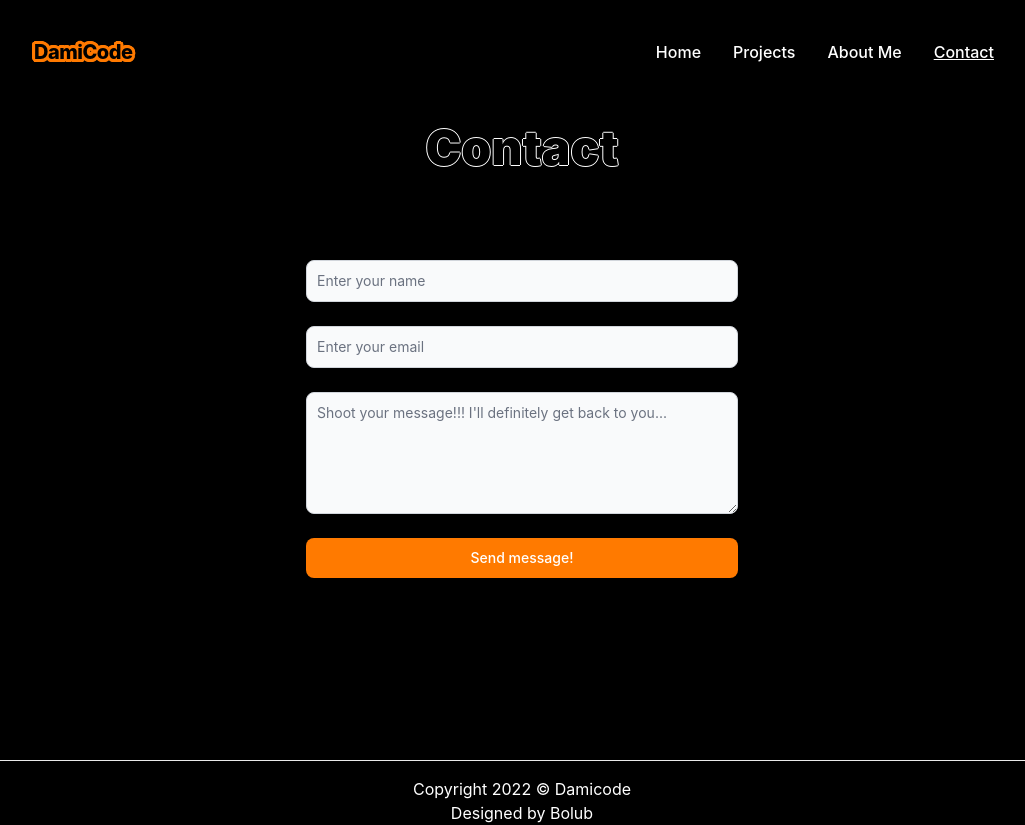
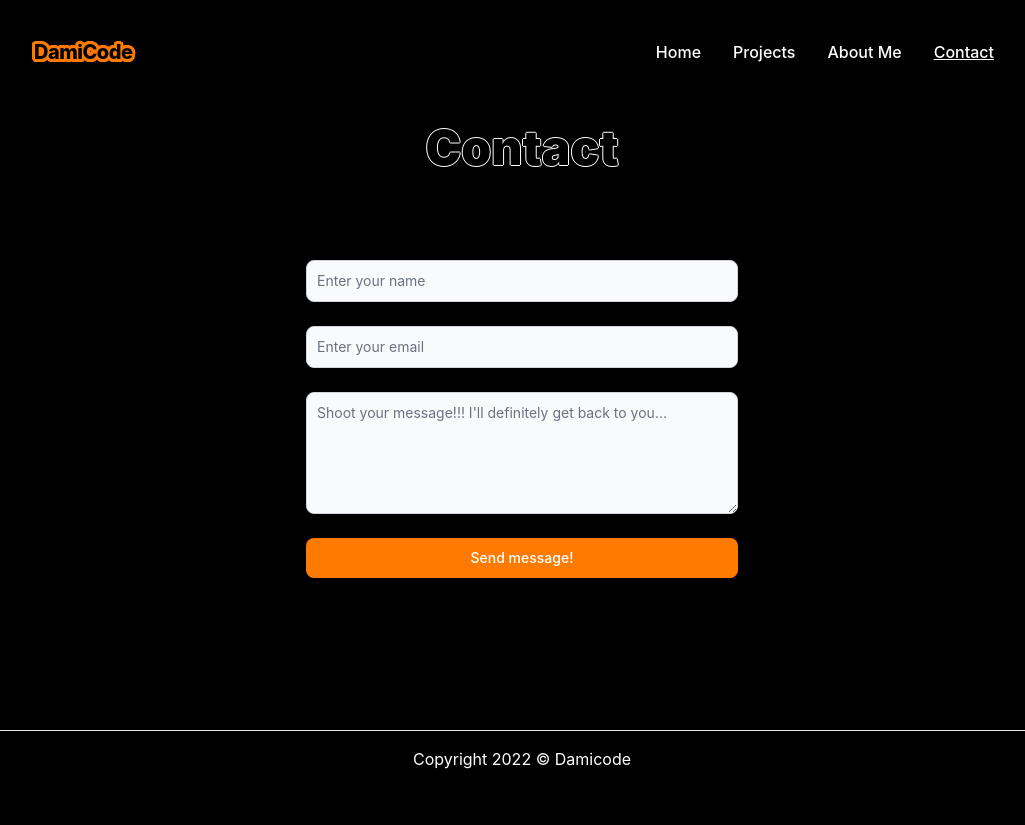
Before and after one commit to DamiCode18/portfolio, a Next.js app: page /contact in a window 1280 px wide. Shown: the whole page, without its empty margins (118-1143 px from the left). After the commit the page ends 800 px from the top, so only its background shows below. Built offline with nearby package versions, Linux system fonts and the light colour scheme.

Commit message:
fixed footer jumping

```diff
--- a/pages/components/Footer.tsx
+++ b/pages/components/Footer.tsx
@@ -5,11 +5,10 @@ type Props = {}
 
 const Footer = (props: Props) => {
 return (
-  <footer className='text-center py-[1rem] border-[#eaeaea] border-t-[1px] bottom-0 w-[100%] absolute mt-auto h-10'>
+  <footer className='text-center py-[1rem] border-[#eaeaea] border-t-[1px] bottom-0 w-[100%] mt-2'>
   <p>
     Copyright {new Date().getFullYear()} &copy; Damicode
   </p>
- <p>Designed by Bolub</p>
 </footer>
 )
 }
--- a/pages/contact.tsx
+++ b/pages/contact.tsx
@@ -34,9 +34,6 @@ const Contact = () => {
                 text: ''
             })
             setStatus(true);
-            setTimeout(() => {
-                setStatus(false);
-            }, 5000)
         })
             .catch((error) => error)
     };
@@ -46,9 +43,9 @@ const Contact = () => {
             <Head>
                 <title>Damicode | Contact </title>
             </Head>
-            {status && <div className="bg-teal-100 border-t-4 border-teal-500 rounded-b text-teal-900 shadow-md px-4 py-3 rounded relative" role="alert">
-                <strong className="font-bold">Your message have been sent successfully!</strong>
-                <span className="block sm:inline">I'll definitely get back to you soon</span>
+            {status && <div className="bg-teal-100 border-t-4 border-teal-500 rounded-b text-teal-900 shadow-md px-4 py-3 rounded relative max-w-[35rem] ml-auto" role="alert">
+                <strong className="font-bold">Your message have been sent successfully! </strong>
+                <span className="block sm:inline"> I'll definitely get back to you soon</span>
                 <span className="absolute top-0 bottom-0 right-0 px-4 py-3">
                     <svg onClick={() => setStatus(false)} className="fill-current h-6 w-6 text-teal-500" role="button" xmlns="http://www.w3.org/2000/svg" viewBox="0 0 20 20"><title>Close</title><path d="M14.348 14.849a1.2 1.2 0 0 1-1.697 0L10 11.819l-2.651 3.029a1.2 1.2 0 1 1-1.697-1.697l2.758-3.15-2.759-3.152a1.2 1.2 0 1 1 1.697-1.697L10 8.183l2.651-3.031a1.2 1.2 0 1 1 1.697 1.697l-2.758 3.152 2.758 3.15a1.2 1.2 0 0 1 0 1.698z" /></svg>
                 </span>
@@ -63,7 +60,7 @@ const Contact = () => {
             </div>
             }
             <h1 className="head-shadow text-center my-[4rem] mx-[10%] justify-center mt-5">Contact</h1>
-            <form onSubmit={onSubmit} className="p-6 max-w-[30rem] mx-auto my-6 h-[400px]">
+            <form onSubmit={onSubmit} className="contact p-6 max-w-[30rem] mx-auto my-6 h-[400px]">
                 <div className="mb-6">
                     <input autoComplete="off" name="subject" type="text" onChange={handleChange} value={formData.subject} className="bg-gray-50 border border-gray-300 text-gray-900 text-sm rounded-lg focus:ring-[#ff7b00d8] focus:border-[#ff7b00d8] block w-full p-2.5 dark:bg-gray-700 dark:border-gray-600 dark:placeholder-gray-400 dark:text-white dark:focus:ring-[#ff7b00d8] dark:focus:border-[#ff7b00d8" placeholder="Enter your name" required />
                 </div>
--- a/pages/homepage.tsx
+++ b/pages/homepage.tsx
@@ -16,8 +16,8 @@ const Homepage = (props: Props) => {
       <Head>
         <title>Damicode | Home</title>
       </Head>
-      <div className="home flex mx-[10%] justify-center mt-20">
-        <div className="text-center md:text-left my-auto max-w-[630px] md:mr-14">
+      <div className="home flex mx-[10%] justify-center pt-20 min-h-[calc(100vh - 185px)]">
+        <div className="text-center md:text-left my-20 max-w-[630px] md:mr-14">
           <h1 className="text-2xl md:text-5xl bolder-text font-extrabold">Hi, I'm Damilare</h1>
           <p className="text-justify leading-loose text-sm md:text-lg font-bold my-10">I am a Software Engineer based in Lagos, Nigeria with 4 years of software development  experience.
             I am available for Remote or Full Time jobs.
--- a/styles/globals.css
+++ b/styles/globals.css
@@ -85,3 +85,10 @@ h1 {
   color: #000000;
   text-shadow: 1px 0 0 #fff, 0 -1px 0 #fff, 0 1px 0 #fff, -1px 0 0 #fff;
 }
+.home, .about, .contact {
+  min-height: calc(100vh - 185px);
+}
+
+.contact {
+  min-height: calc(100vh - 330px);
+}
```
